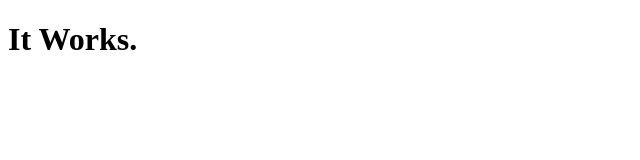
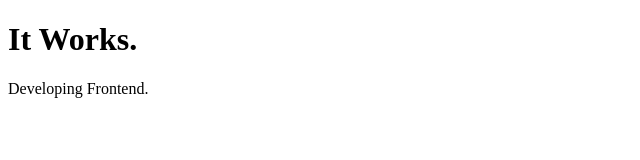
Before and after one commit to cyberyami-org/gitsec, a plain HTML site: page index.html in a window 1280 px wide. Shown: the whole page, without its empty margins (0-640 px from the left). Drawn offline with Linux system fonts and the light colour scheme.

Commit message:
page modified

```diff
--- a/index.html
+++ b/index.html
@@ -7,6 +7,7 @@
 </head>
 <body>
 	<h1>It Works.</h1>
+	<p>Developing Frontend.</p>
 
 </body>
 </html>
```
